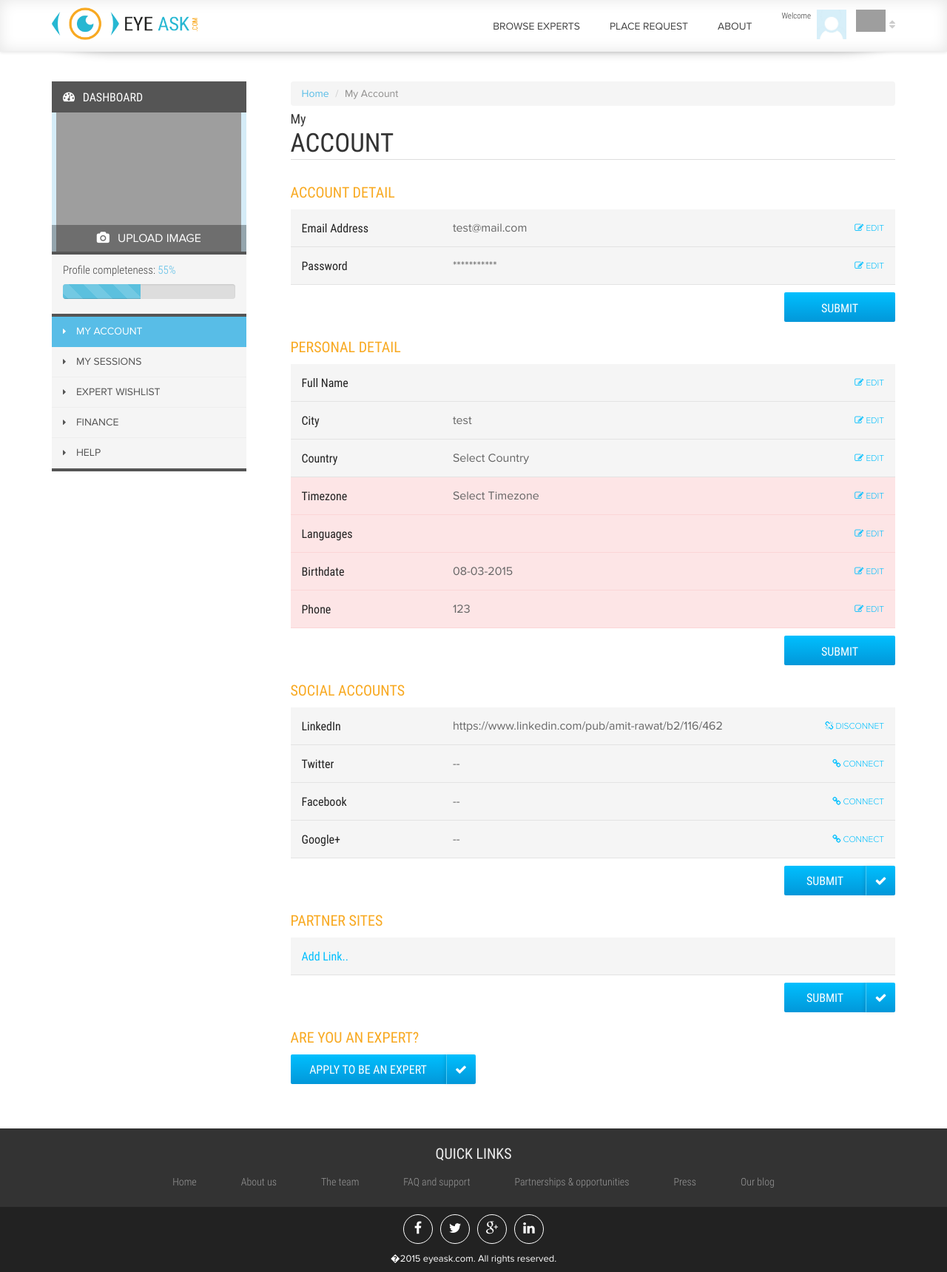
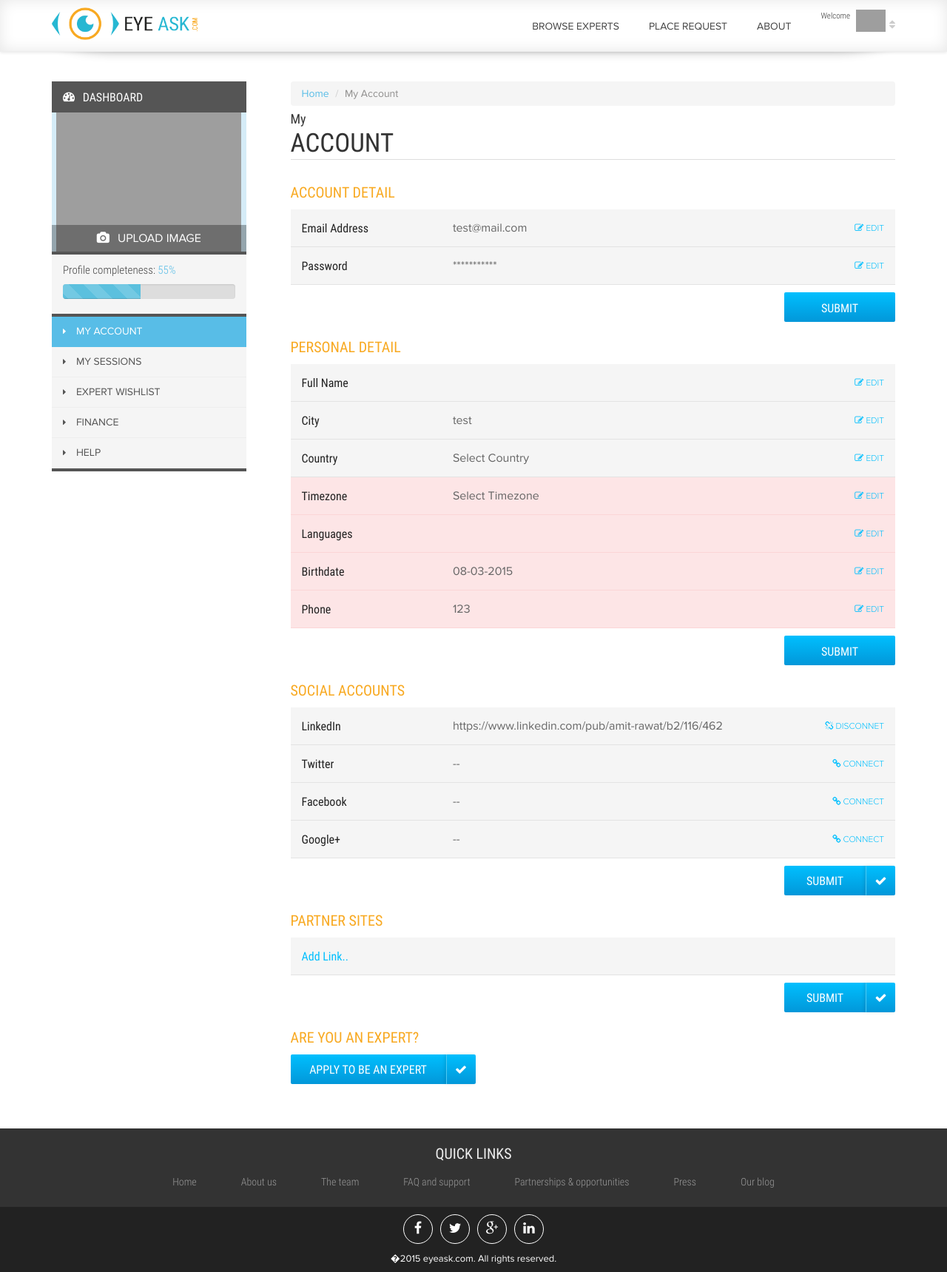
Before and after one commit to vikasduhan36/project, a PHP site: page /project/account.php in a window 1280 px wide. Shown: the whole page at 74% size. Run offline with PHP 8.4, Linux system fonts and the light colour scheme; a user stored in the database is signed in; data comes from the database, SQL or seed files in the repository; data that the repository does not hold is empty; grey boxes are pictures that could not be loaded.

Commit message:
conflict changes

```diff
--- a/phpInclude/header.php
+++ b/phpInclude/header.php
@@ -117,9 +117,6 @@ if ($user_detail[0]['facebook_url']!=""){	$facebook_url = $user_detail[0]['faceb
                         	<h6><small>Welcome</small> <?php echo $username;?></h6>
                             <i class="fa fa-sort"></i>
                             <span class="userimg"><img src="<?php echo $prof_pic;?>" alt="img" class="img-responsive" /></span>
-                            <span class="userimg">
-							<img src="images/users/default.jpg" alt="img" class="img-responsive" />
-							</span>
                         </a>
                         <div class="dropmenu">
                         	<ul>
```
